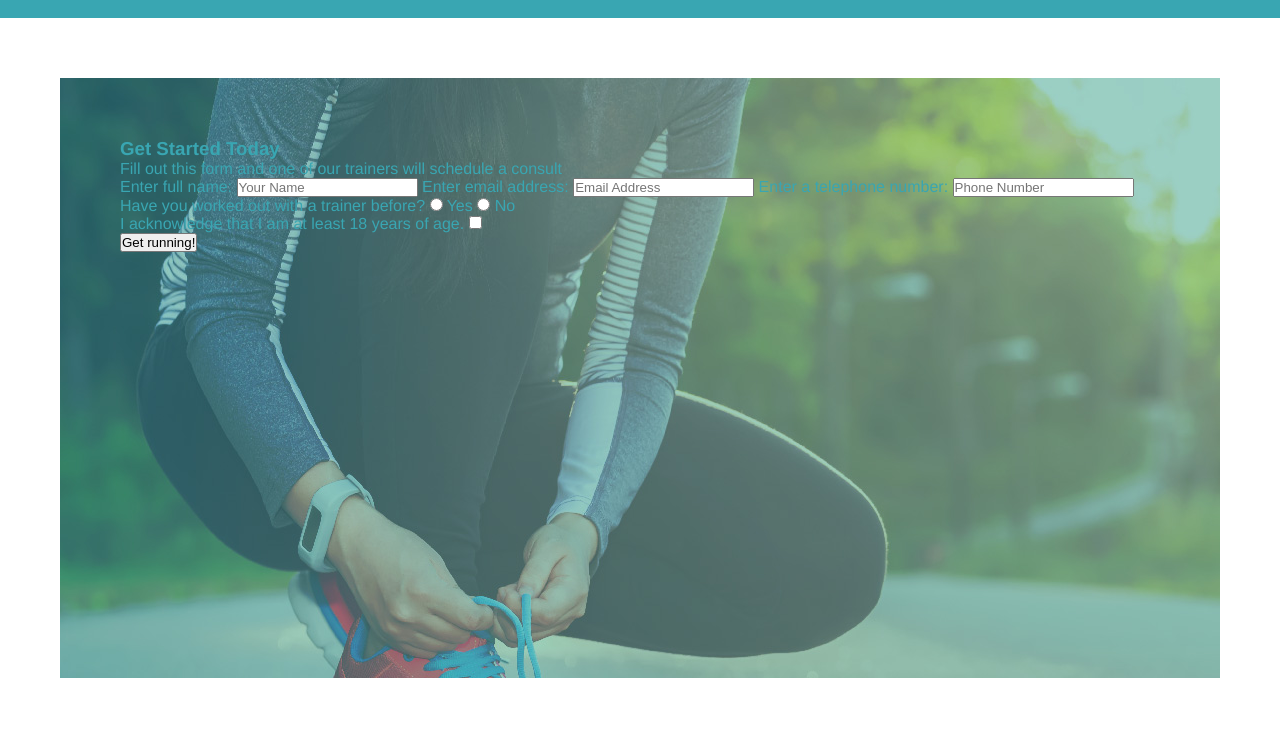
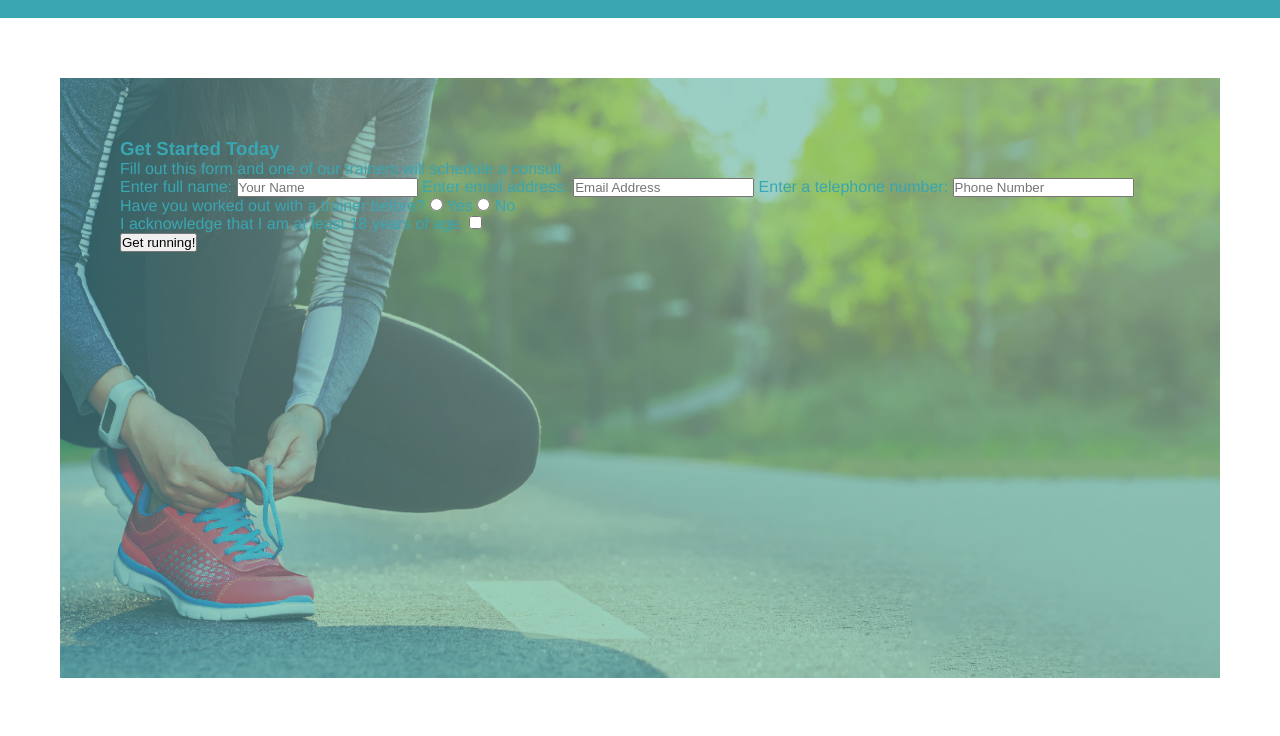
Before and after one commit to dieterichelizabeth/run-buddy, a plain HTML site: page index.html in a window 1280 px wide. Shown: the part 64-800 px from the top of the page. Drawn offline with Linux system fonts and the light colour scheme.

Commit message:
styling background image

```diff
--- a/assets/css/style.css
+++ b/assets/css/style.css
@@ -74,11 +74,14 @@ section {
 
 /* Removing the background-image from this section messes up the format of the photo*/
 /* Replacing the background-image w/ the .hero brackets deletes the photo completely*/
+/* Changing the padding for hero section changes text spacing- not image spacing */
 
 /* Hero Style Start */
 .hero {
   background-image: url("../images/hero-bg.jpeg");
   height: 600px;
+  background-size: cover;
+  background-position: center;
 }
 /* Hero Style End */
 
```
